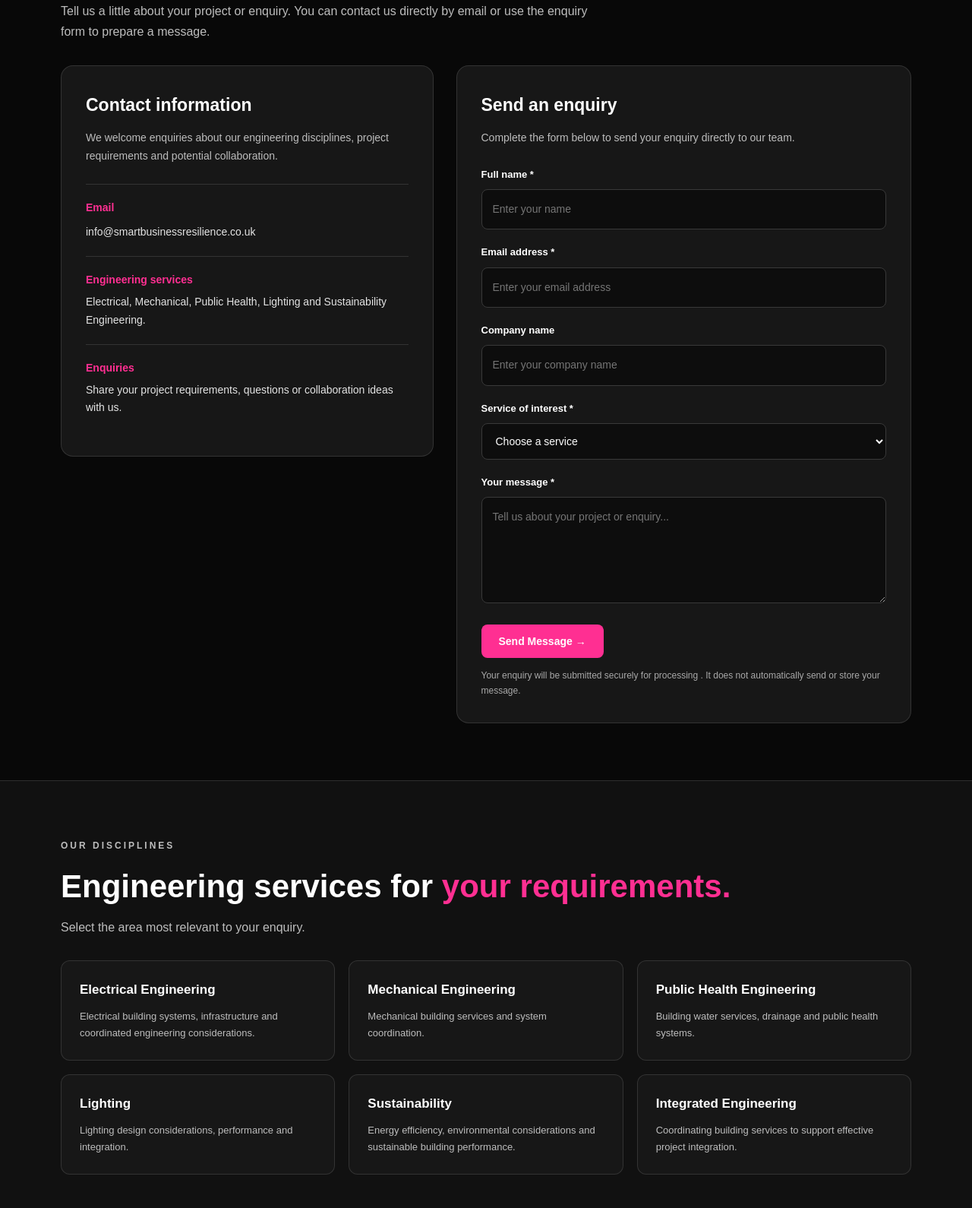
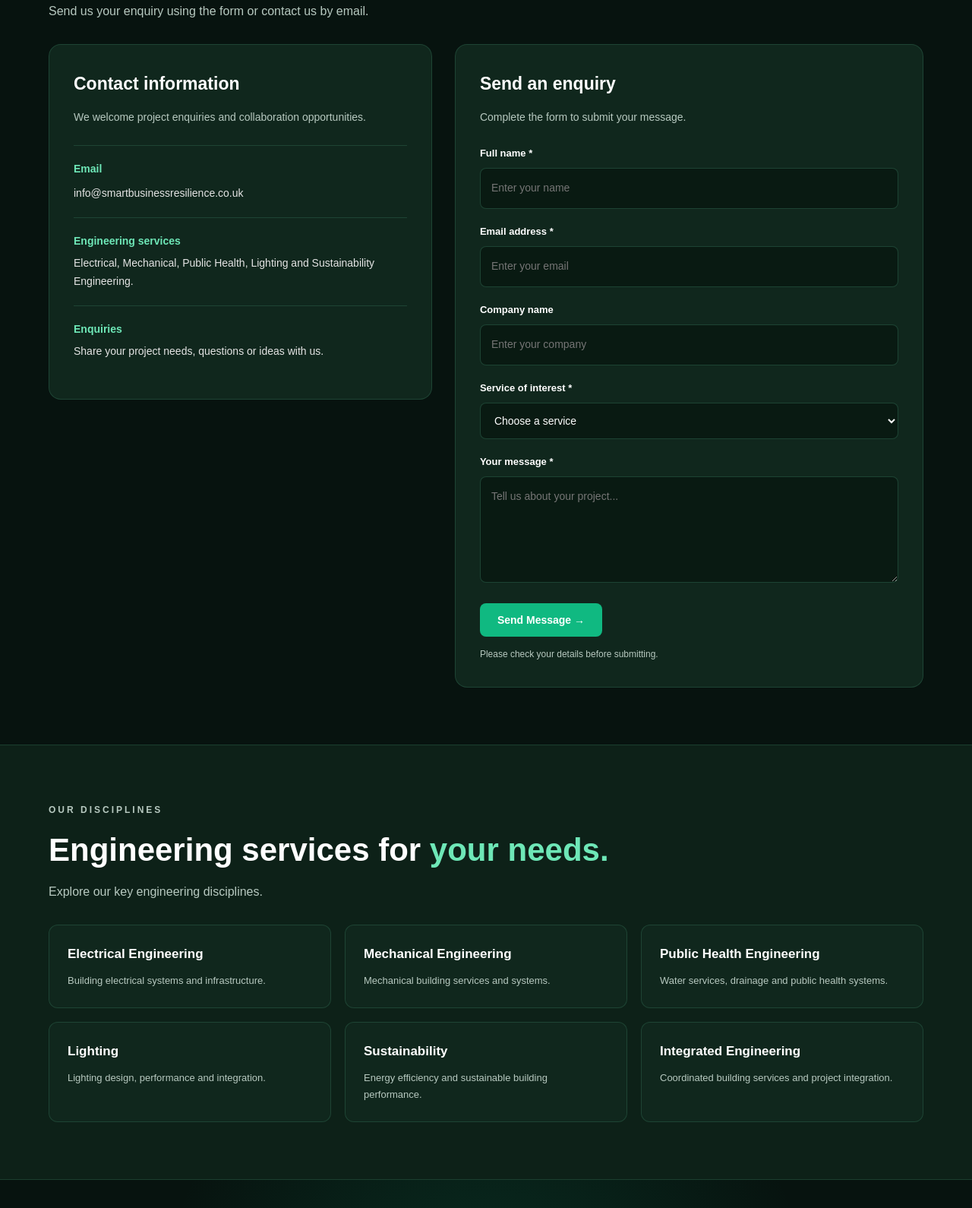
Before and after one commit to Badboy123789/smart-business-resilience-2026-, a plain HTML site: page pages/contact.html in a window 1280 px wide. Shown: the part 697-2287 px from the top of the page at 76% size. Drawn offline with Linux system fonts and the light colour scheme.

Commit message:
Update contact.html

```diff
--- a/pages/contact.html
+++ b/pages/contact.html
@@ -1,3 +1,4 @@
+
 <!DOCTYPE html>
 <html lang="en">
 <head>
@@ -5,20 +6,20 @@
   <meta name="viewport" content="width=device-width, initial-scale=1.0">
 
   <title>Contact Us | Smart Business Resilience</title>
-
-  <meta name="description" content="Contact Smart Business Resilience to discuss electrical, mechanical, public health, lighting and sustainability engineering services.">
-
-  <meta name="theme-color" content="#080808">
+  <meta name="description" content="Contact Smart Business Resilience about our engineering services and projects.">
+  <meta name="theme-color" content="#07130F">
 
   <style>
     :root {
-      --black: #080808;
-      --dark: #111111;
-      --card: #171717;
-      --pink: #ff2f92;
-      --white: #ffffff;
-      --muted: #bdbdbd;
-      --border: rgba(255,255,255,0.12);
+      --black: #07130F;
+      --dark: #0D2118;
+      --card: #10271D;
+      --pink: #10B981;
+      --white: #FFFFFF;
+      --muted: #B7C9C0;
+      --border: rgba(110,231,183,0.15);
+      --mint: #6EE7B7;
+      --container: 1180px;
     }
 
     * {
@@ -44,12 +45,13 @@
     }
 
     .container {
-      width: min(1120px, 90%);
+      width: min(var(--container), 90%);
       margin: auto;
     }
 
     header {
-      background: rgba(8,8,8,0.96);
+      background: rgba(7,19,15,0.94);
+      backdrop-filter: blur(14px);
       border-bottom: 1px solid var(--border);
       position: sticky;
       top: 0;
@@ -70,8 +72,10 @@
       line-height: 1.3;
     }
 
-    .logo span {
-      color: var(--pink);
+    .logo span,
+    h1 span,
+    h2 span {
+      color: var(--mint);
     }
 
     nav {
@@ -84,28 +88,24 @@
     nav a {
       color: #dddddd;
       font-size: 13px;
-      transition: color 0.3s;
+      transition: color 0.3s ease;
     }
 
     nav a:hover,
     nav a.active {
-      color: var(--pink);
+      color: var(--mint);
     }
 
     .hero {
       padding: 90px 0 75px;
       background:
-        radial-gradient(
-          circle at 85% 20%,
-          rgba(255,47,146,0.14),
-          transparent 35%
-        ),
-        linear-gradient(135deg, #080808, #151015);
+        radial-gradient(circle at 85% 20%, rgba(16,185,129,0.18), transparent 35%),
+        linear-gradient(135deg, #07130F, #10271D);
       border-bottom: 1px solid var(--border);
     }
 
     .eyebrow {
-      color: var(--pink);
+      color: var(--mint);
       font-size: 12px;
       font-weight: 800;
       letter-spacing: 3px;
@@ -118,11 +118,6 @@
       line-height: 1.12;
       max-width: 800px;
       margin-bottom: 22px;
-    }
-
-    h1 span,
-    h2 span {
-      color: var(--pink);
     }
 
     .hero p {
@@ -163,6 +158,12 @@
       border: 1px solid var(--border);
       border-radius: 16px;
       padding: 32px;
+      transition: border-color 0.3s ease;
+    }
+
+    .contact-info:hover,
+    .contact-form:hover {
+      border-color: rgba(110,231,183,0.4);
     }
 
     .contact-info h3,
@@ -184,7 +185,7 @@
     }
 
     .info-item h4 {
-      color: var(--pink);
+      color: var(--mint);
       font-size: 14px;
       margin-bottom: 5px;
     }
@@ -197,7 +198,7 @@
     }
 
     .info-item a:hover {
-      color: var(--pink);
+      color: var(--mint);
     }
 
     .form-group {
@@ -216,23 +217,25 @@
     textarea {
       width: 100%;
       padding: 14px;
-      border: 1px solid #393939;
+      border: 1px solid rgba(110,231,183,0.2);
       border-radius: 8px;
-      background: #0d0d0d;
+      background: #091A12;
       color: var(--white);
       font: inherit;
       font-size: 14px;
       outline: none;
+      transition: border-color 0.25s ease, box-shadow 0.25s ease;
     }
 
     input:focus,
     select:focus,
     textarea:focus {
       border-color: var(--pink);
+      box-shadow: 0 0 0 3px rgba(16,185,129,0.12);
     }
 
     select option {
-      background: #111111;
+      background: var(--dark);
       color: white;
     }
 
@@ -247,21 +250,22 @@
       border-radius: 8px;
       padding: 14px 23px;
       background: var(--pink);
-      color: #ffffff;
+      color: white;
       font-size: 14px;
       font-weight: 800;
       cursor: pointer;
-      transition: transform 0.3s, background 0.3s;
+      transition: transform 0.3s ease, background 0.3s ease, box-shadow 0.3s ease;
     }
 
     .btn:hover {
-      background: #e51e7d;
-      transform: translateY(-2px);
+      background: #059669;
+      transform: translateY(-3px);
+      box-shadow: 0 10px 24px rgba(16,185,129,0.22);
     }
 
     .form-note {
       margin-top: 13px;
-      color: #a9a9a9;
+      color: var(--muted);
       font-size: 12px;
     }
 
@@ -283,12 +287,13 @@
       padding: 24px;
       border: 1px solid var(--border);
       border-radius: 12px;
-      transition: border-color 0.3s, transform 0.3s;
+      transition: border-color 0.3s ease, transform 0.3s ease, box-shadow 0.3s ease;
     }
 
     .service-card:hover {
-      border-color: var(--pink);
-      transform: translateY(-4px);
+      border-color: var(--mint);
+      transform: translateY(-5px);
+      box-shadow: 0 14px 32px rgba(16,185,129,0.10);
     }
 
     .service-card h3 {
@@ -304,12 +309,7 @@
     .cta {
       text-align: center;
       padding: 70px 25px;
-      background:
-        radial-gradient(
-          circle at center,
-          rgba(255,47,146,0.13),
-          transparent 65%
-        );
+      background: radial-gradient(circle at center, rgba(16,185,129,0.16), transparent 65%);
     }
 
     .cta h2 {
@@ -326,7 +326,7 @@
     footer {
       border-top: 1px solid var(--border);
       padding: 30px 0;
-      background: #050505;
+      background: #050E0A;
     }
 
     .footer-inner {
@@ -351,10 +351,11 @@
     .footer-links a {
       color: #cfcfcf;
       font-size: 12px;
+      transition: color 0.3s ease;
     }
 
     .footer-links a:hover {
-      color: var(--pink);
+      color: var(--mint);
     }
 
     @media (max-width: 850px) {
@@ -431,7 +432,6 @@
 
     <section class="hero">
       <div class="container">
-
         <p class="eyebrow">Get in touch</p>
 
         <h1>
@@ -440,11 +440,9 @@
         </h1>
 
         <p>
-          Contact Smart Business Resilience to discuss your requirements,
-          explore our engineering services and find out how we may be able
-          to support your project.
+          Tell us about your project and discover how our engineering
+          services can support your requirements.
         </p>
-
       </div>
     </section>
 
@@ -454,30 +452,24 @@
         <div class="section-heading">
           <p class="eyebrow">Contact our team</p>
 
-          <h2>
-            How can we <span>help you?</span>
-          </h2>
+          <h2>How can we <span>help you?</span></h2>
 
           <p>
-            Tell us a little about your project or enquiry. You can contact
-            us directly by email or use the enquiry form to prepare a message.
+            Send us your enquiry using the form or contact us by email.
           </p>
         </div>
 
         <div class="contact-layout">
 
           <div class="contact-info">
-
             <h3>Contact information</h3>
 
             <p>
-              We welcome enquiries about our engineering disciplines,
-              project requirements and potential collaboration.
+              We welcome project enquiries and collaboration opportunities.
             </p>
 
             <div class="info-item">
               <h4>Email</h4>
-
               <a href="mailto:info@smartbusinessresilience.co.uk">
                 info@smartbusinessresilience.co.uk
               </a>
@@ -485,7 +477,6 @@
 
             <div class="info-item">
               <h4>Engineering services</h4>
-
               <p>
                 Electrical, Mechanical, Public Health, Lighting and
                 Sustainability Engineering.
@@ -494,29 +485,23 @@
 
             <div class="info-item">
               <h4>Enquiries</h4>
-
               <p>
-                Share your project requirements, questions or collaboration
-                ideas with us.
+                Share your project needs, questions or ideas with us.
               </p>
             </div>
-
           </div>
 
           <div class="contact-form">
-
             <h3>Send an enquiry</h3>
 
             <p>
-              Complete the form below to send your enquiry directly
-              to our team.
+              Complete the form to submit your message.
             </p>
 
             <form id="contactForm" action="https://formsubmit.app/f/55xjcrhvem" method="POST">
 
               <div class="form-group">
                 <label for="name">Full name *</label>
-
                 <input
                   type="text"
                   id="name"
@@ -529,12 +514,11 @@
 
               <div class="form-group">
                 <label for="email">Email address *</label>
-
                 <input
                   type="email"
                   id="email"
                   name="email"
-                  placeholder="Enter your email address"
+                  placeholder="Enter your email"
                   autocomplete="email"
                   required
                 >
@@ -542,12 +526,11 @@
 
               <div class="form-group">
                 <label for="company">Company name</label>
-
                 <input
                   type="text"
                   id="company"
                   name="company"
-                  placeholder="Enter your company name"
+                  placeholder="Enter your company"
                   autocomplete="organization"
                 >
               </div>
@@ -573,9 +556,10 @@
                 <textarea
                   id="message"
                   name="message"
-                  placeholder="Tell us about your project or enquiry..."
+                  placeholder="Tell us about your project..."
                   required
                 ></textarea>
+
                 <input
                   type="text"
                   name="_gotcha"
@@ -590,16 +574,13 @@
               </button>
 
               <p class="form-note">
-                Your enquiry will be submitted securely for processing . It does not
-                automatically send or store your message.
+                Please check your details before submitting.
               </p>
 
             </form>
-
           </div>
 
         </div>
-
       </div>
     </section>
 
@@ -611,11 +592,11 @@
 
           <h2>
             Engineering services for
-            <span>your requirements.</span>
+            <span>your needs.</span>
           </h2>
 
           <p>
-            Select the area most relevant to your enquiry.
+            Explore our key engineering disciplines.
           </p>
         </div>
 
@@ -623,51 +604,35 @@
 
           <div class="service-card">
             <h3>Electrical Engineering</h3>
-            <p>
-              Electrical building systems, infrastructure and coordinated
-              engineering considerations.
-            </p>
+            <p>Building electrical systems and infrastructure.</p>
           </div>
 
           <div class="service-card">
             <h3>Mechanical Engineering</h3>
-            <p>
-              Mechanical building services and system coordination.
-            </p>
+            <p>Mechanical building services and systems.</p>
           </div>
 
           <div class="service-card">
             <h3>Public Health Engineering</h3>
-            <p>
-              Building water services, drainage and public health systems.
-            </p>
+            <p>Water services, drainage and public health systems.</p>
           </div>
 
           <div class="service-card">
             <h3>Lighting</h3>
-            <p>
-              Lighting design considerations, performance and integration.
-            </p>
+            <p>Lighting design, performance and integration.</p>
           </div>
 
           <div class="service-card">
             <h3>Sustainability</h3>
-            <p>
-              Energy efficiency, environmental considerations and
-              sustainable building performance.
-            </p>
+            <p>Energy efficiency and sustainable building performance.</p>
           </div>
 
           <div class="service-card">
             <h3>Integrated Engineering</h3>
-            <p>
-              Coordinating building services to support effective
-              project integration.
-            </p>
+            <p>Coordinated building services and project integration.</p>
           </div>
 
         </div>
-
       </div>
     </section>
 
@@ -679,8 +644,7 @@
         <h2>Have a project in mind?</h2>
 
         <p>
-          Get in touch by email to discuss your engineering requirements
-          and the next steps for your enquiry.
+          Contact our team to discuss your engineering requirements.
         </p>
 
         <a
```
Lines whose indentation alone changed are shown as unchanged.
